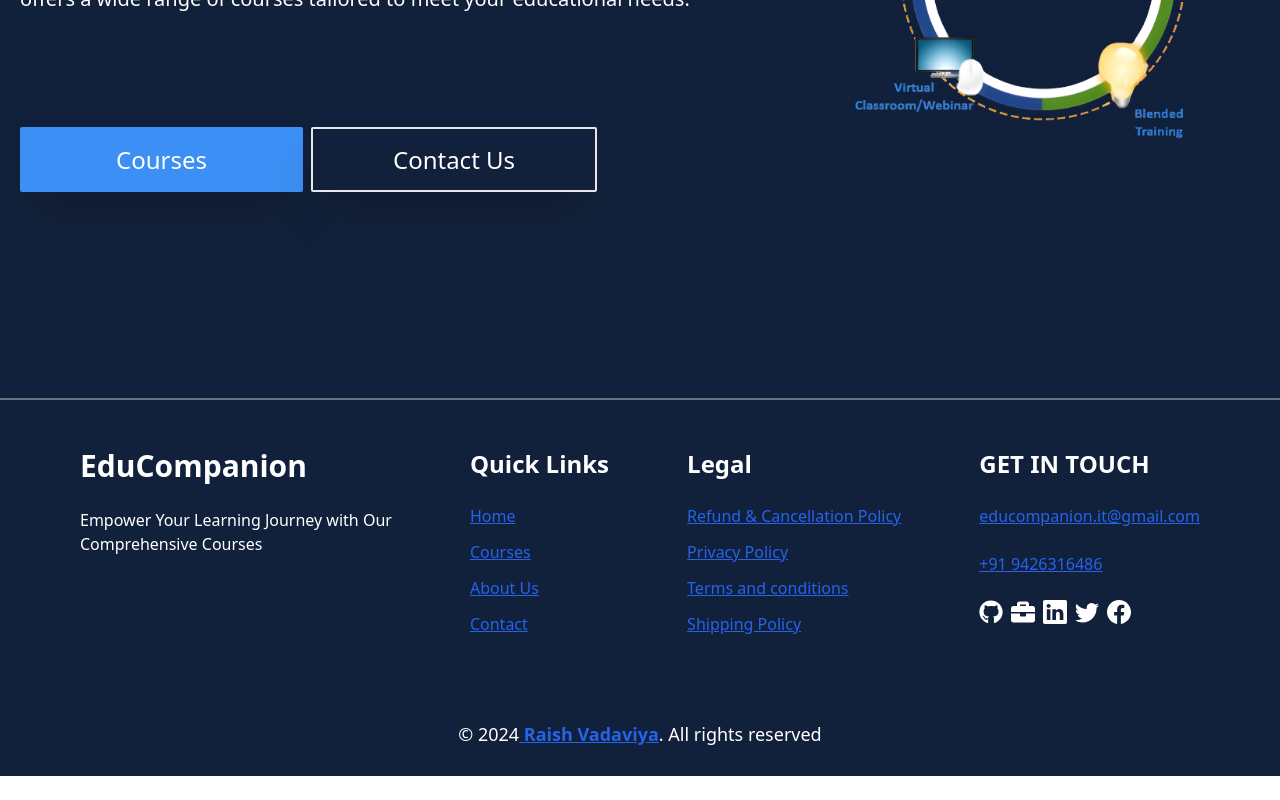
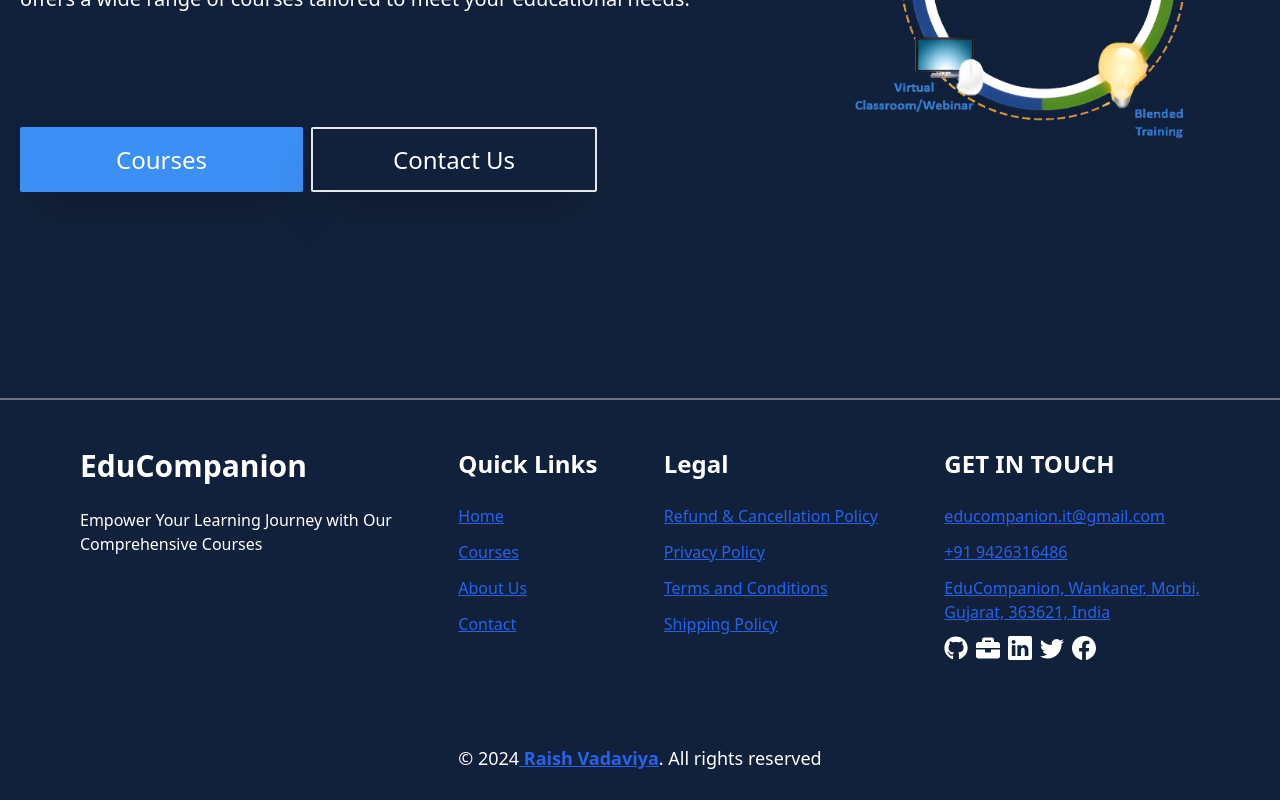
Before and after one commit to Raish10100/EduCompanion, a React (Vite) app in the folder client/: page / in a window 1280 px wide. Shown: the part 484-1284 px from the top of the page. Before the commit the page ends 1260 px from the top, so only its background shows below. Built offline with nearby package versions, Linux system fonts and the light colour scheme.

Commit message:
Updated footer

```diff
--- a/client/src/Components/footer.jsx
+++ b/client/src/Components/footer.jsx
@@ -1,11 +1,12 @@
 import { BsFacebook, BsInstagram, BsTwitter, BsLinkedin } from "react-icons/bs";
 import { FaBriefcase, FaGithub } from "react-icons/fa";
 import { Link } from "react-router-dom";
+
 function Footer() {
   return (
-    <footer className=" dark:bg-[#12213b] border-t-2 bg-gray-200 border-gray-500 py-7 z-0">
-      <section className="relative left-0 bottom-0  py-5  flex gap-12 sm:gap-6 flex-col flex-wrap sm:flex-row sm:items-start justify-between text-[#000000] dark:text-white sm:px-20  ">
-        <section className="flex flex-col gap-6 justify-center sm:items-start items-center ">
+    <footer className="dark:bg-[#12213b] border-t-2 bg-gray-200 border-gray-500 py-7 z-0 ">
+      <section className="relative left-0 bottom-0 py-5 flex flex-col sm:flex-row sm:gap-6 gap-12 flex-wrap items-start justify-between text-[#000000] dark:text-white sm:px-20">
+        <section className="flex flex-col gap-6 justify-center sm:items-start items-center">
           <p className="Logo font-semibold text-3xl">EduCompanion</p>
           <p className="text-center sm:text-start">
             Empower Your Learning Journey with Our <br /> Comprehensive Courses
@@ -16,32 +17,32 @@ function Footer() {
           <ul className="flex flex-col sm:items-start items-center gap-3 mt-3">
             <li>
               <Link
-                className="hover:text-[#3c8ff4] underline text-blue-600 hover:underline transition-all duration-300 ease-in-out"
-                to={"/"}
+                className="hover:text-[#3c8ff4] underline text-blue-600 transition-all duration-300 ease-in-out"
+                to="/"
               >
                 Home
               </Link>
             </li>
             <li>
               <Link
-                className="hover:text-[#3c8ff4] underline text-blue-600 hover:underline transition-all duration-300 ease-in-out"
-                to={"/courses"}
+                className="hover:text-[#3c8ff4] underline text-blue-600 transition-all duration-300 ease-in-out"
+                to="/courses"
               >
                 Courses
               </Link>
             </li>
             <li>
               <Link
-                className="hover:text-[#3c8ff4] underline text-blue-600 hover:underline transition-all duration-300 ease-in-out"
-                to={"/about"}
+                className="hover:text-[#3c8ff4] underline text-blue-600 transition-all duration-300 ease-in-out"
+                to="/about"
               >
                 About Us
               </Link>
             </li>
             <li>
               <Link
-                className="hover:text-[#3c8ff4] underline text-blue-600 hover:underline transition-all duration-300 ease-in-out"
-                to={"/contact"}
+                className="hover:text-[#3c8ff4] underline text-blue-600 transition-all duration-300 ease-in-out"
+                to="/contact"
               >
                 Contact
               </Link>
@@ -50,64 +51,76 @@ function Footer() {
         </section>
         <section className="flex flex-col gap-3 justify-center items-center sm:items-start">
           <h2 className="font-bold text-2xl">Legal</h2>
-          <ul className="flex flex-col sm:items-start gap-3 items-center mt-3">
+          <ul className="flex flex-col sm:items-start items-center gap-3 mt-3">
             <li>
               <Link
-                className="hover:text-[#3c8ff4] underline text-blue-600 hover:underline transition-all duration-300 ease-in-out"
-                to={"/legal/refund-cancellation-policy"}
+                className="hover:text-[#3c8ff4] underline text-blue-600 transition-all duration-300 ease-in-out"
+                to="/legal/refund-cancellation-policy"
               >
                 Refund & Cancellation Policy
               </Link>
             </li>
             <li>
               <Link
-                className="hover:text-[#3c8ff4] underline text-blue-600 hover:underline transition-all duration-300 ease-in-out"
-                to={"/legal/privacy-and-policy"}
+                className="hover:text-[#3c8ff4] underline text-blue-600 transition-all duration-300 ease-in-out"
+                to="/legal/privacy-and-policy"
               >
                 Privacy Policy
               </Link>
             </li>
             <li>
               <Link
-                className="hover:text-[#3c8ff4] underline text-blue-600 hover:underline transition-all duration-300 ease-in-out"
-                to={"/legal/terms-and-conditions"}
+                className="hover:text-[#3c8ff4] underline text-blue-600 transition-all duration-300 ease-in-out"
+                to="/legal/terms-and-conditions"
               >
-                Terms and conditions
+                Terms and Conditions
               </Link>
             </li>
             <li>
               <Link
-                className="hover:text-[#3c8ff4] underline text-blue-600 hover:underline transition-all duration-300 ease-in-out"
-                to={"/legal/shipping-policy"}
+                className="hover:text-[#3c8ff4] underline text-blue-600 transition-all duration-300 ease-in-out"
+                to="/legal/shipping-policy"
               >
                 Shipping Policy
               </Link>
             </li>
           </ul>
         </section>
-        <section className="flex flex-col gap-6 justify-center items-center sm:items-start">
+        <section className="flex flex-col gap-3 justify-center items-center sm:items-start">
           <h2 className="font-bold text-2xl ">GET IN TOUCH</h2>
-          <p>
+          <p className="mt-3">
             <a
               href="mailto:educompanion.it@gmail.com"
               target="_blank"
-              className="hover:text-[#3c8ff4] underline text-blue-600 hover:underline transition-all duration-300 ease-in-out"
+              rel="noopener noreferrer"
+              className="hover:text-[#3c8ff4] underline text-blue-600 transition-all duration-300 ease-in-out"
             >
               educompanion.it@gmail.com
             </a>
           </p>
-          <p>
+          <p className="">
             <a
               href="tel:+919426316486"
-              class="hover:text-[#3c8ff4] underline text-blue-600 transition-all duration-300 ease-in-out"
+              className="hover:text-[#3c8ff4] underline text-blue-600 transition-all duration-300 ease-in-out"
             >
               +91 9426316486
             </a>
-          </p>{" "}
-          <section className="socials flex justify-center items-center flex-wrap pb-3 gap-2 text-2xl text-white">
+          </p>
+          <p className="text-center sm:text-left">
+            <a
+              href="https://www.google.com/maps?q=Wankaner,+Morbi,+Gujarat,+363621,+India"
+              target="_blank"
+              rel="noopener noreferrer"
+              className="hover:text-[#3c8ff4] underline text-blue-600 transition-all duration-300 ease-in-out"
+            >
+              EduCompanion, Wankaner, Morbi, <br /> Gujarat, 363621, India
+            </a>
+          </p>
+          <section className="socials flex justify-center items-center flex-wrap  gap-2 text-2xl text-white">
             <a
               href="https://github.com/Raish10100/EduCompanion"
               target="_blank"
+              rel="noopener noreferrer"
               className="hover:text-[#3c8ff4] transition-all ease-in-out duration-300"
             >
               <FaGithub />
@@ -115,6 +128,7 @@ function Footer() {
             <a
               href="https://www.linkedin.com/in/raish-vadaviya-439213289/"
               target="_blank"
+              rel="noopener noreferrer"
               className="hover:text-[#3c8ff4] transition-all ease-in-out duration-300"
             >
               <FaBriefcase />
@@ -122,18 +136,23 @@ function Footer() {
             <a
               href="https://www.linkedin.com/in/raish-vadaviya-439213289/"
               target="_blank"
+              rel="noopener noreferrer"
               className="hover:text-[#3c8ff4] transition-all ease-in-out duration-300"
             >
               <BsLinkedin />
             </a>
             <a
               href="https://x.com/RaishVadaviya"
+              target="_blank"
+              rel="noopener noreferrer"
               className="hover:text-[#3c8ff4] transition-all ease-in-out duration-300"
             >
               <BsTwitter />
             </a>
             <a
-              href=""
+              href="#"
+              target="_blank"
+              rel="noopener noreferrer"
               className="hover:text-[#3c8ff4] transition-all ease-in-out duration-300"
             >
               <BsFacebook />
@@ -144,9 +163,10 @@ function Footer() {
       <section className="copyright text-lg text-[#000] dark:text-white text-center mt-16">
         © {new Date().getFullYear()}
         <a
-          className="hover:text-[#3c8ff4] underline font-bold text-blue-600 hover:underline transition-all duration-300 ease-in-out"
+          className="hover:text-[#3c8ff4] underline font-bold text-blue-600 transition-all duration-300 ease-in-out"
           href="https://www.linkedin.com/in/raish-vadaviya-439213289/"
           target="_blank"
+          rel="noopener noreferrer"
         >
           {" "}
           Raish Vadaviya
```
